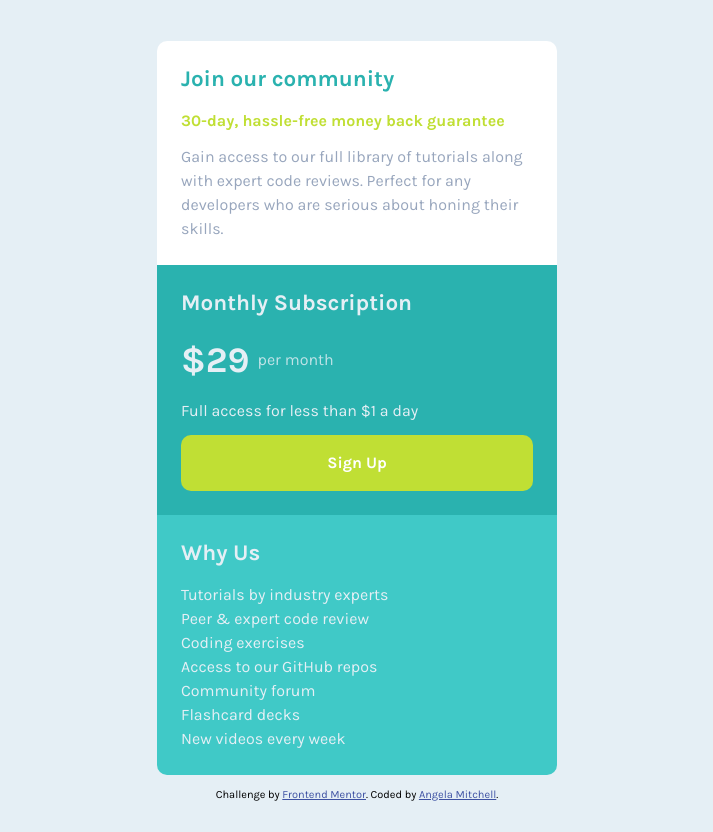
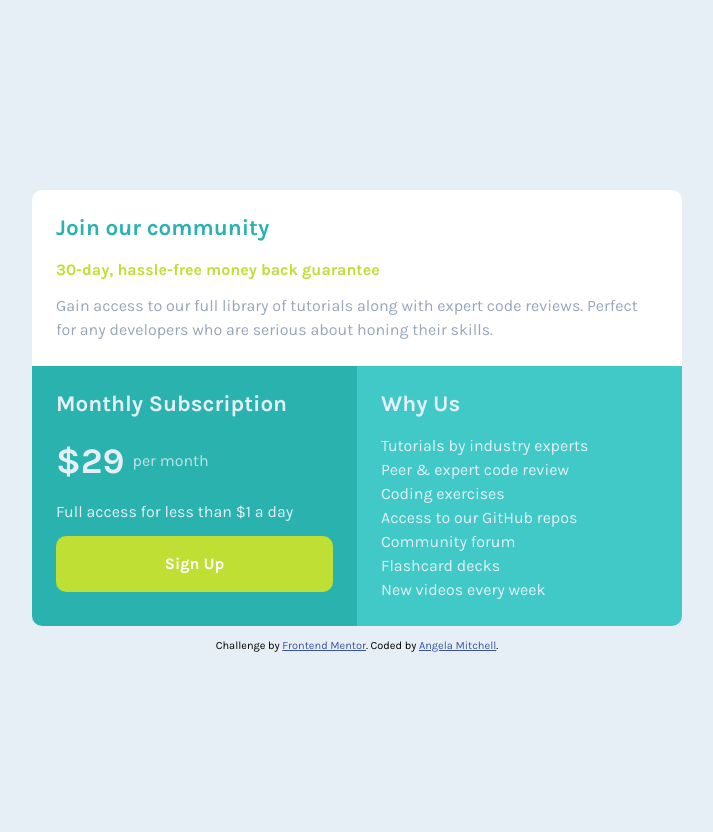
Before and after one commit to amitchell05/single-price-grid-component-master, a plain HTML site: page index.html in a window 1280 px wide. Shown: the whole page, without its empty margins (283-996 px from the left). Drawn offline with Linux system fonts and the light colour scheme.

Commit message:
Completed draft of desktop view

```diff
--- a/style.css
+++ b/style.css
@@ -93,3 +93,22 @@ p:last-child {
 	padding: 1rem 2rem;
 	/* box-shadow: 0 0 20px hsl(214, 13%, 56%); */
 }
+
+@media (min-width: 576px) {
+	.container {
+		display: grid;
+		grid-template-columns: repeat(2, 1fr);
+		max-width: 650px;
+		margin: 0.75rem;
+	}
+	.intro {
+		grid-column-start: 1;
+		grid-column-end: -1;
+	}
+	.subscription {
+		border-radius: 0 0 0 10px;
+	}
+	.about-us {
+		border-radius: 0 0 10px 0;
+	}
+}
```
